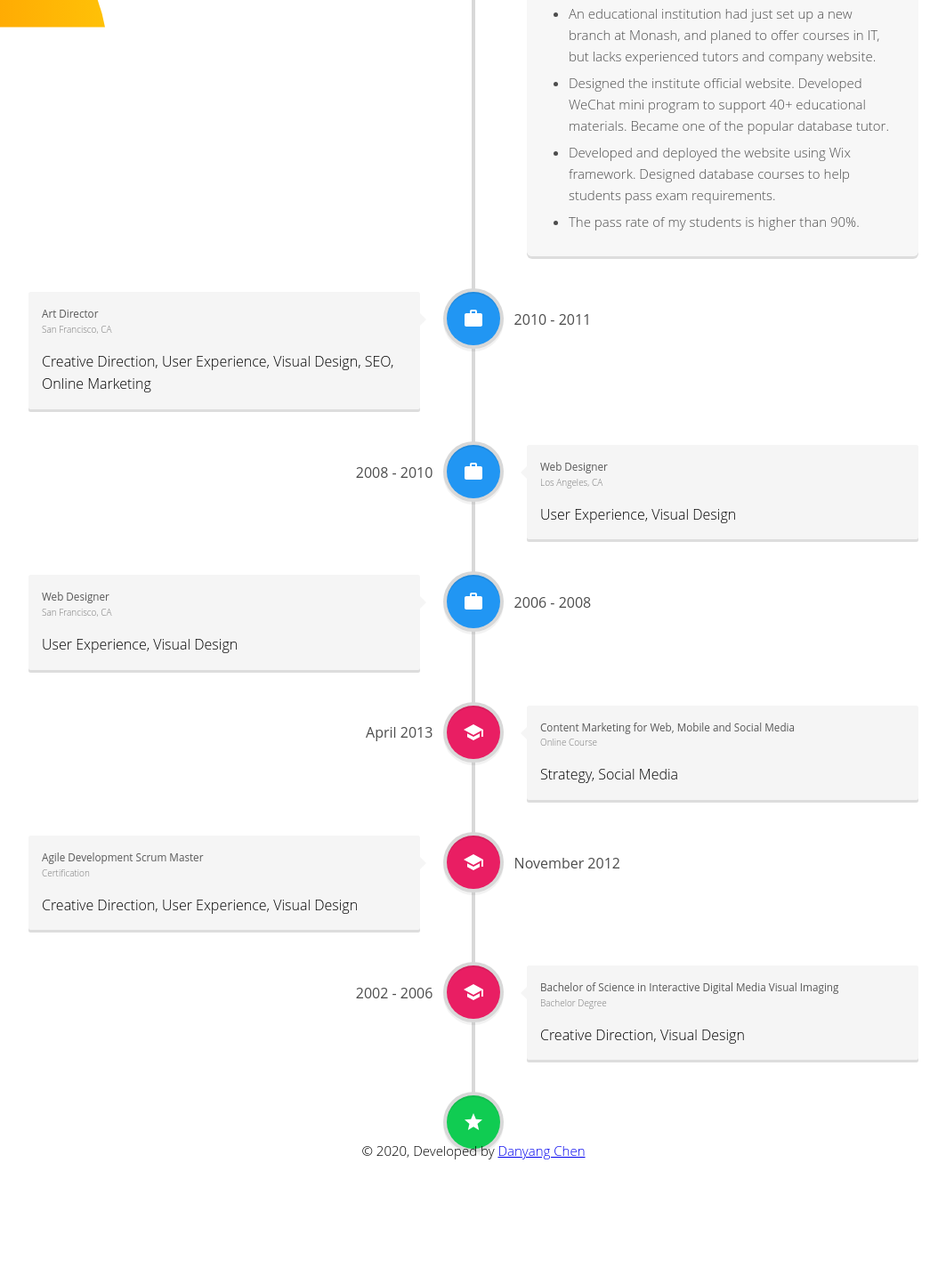
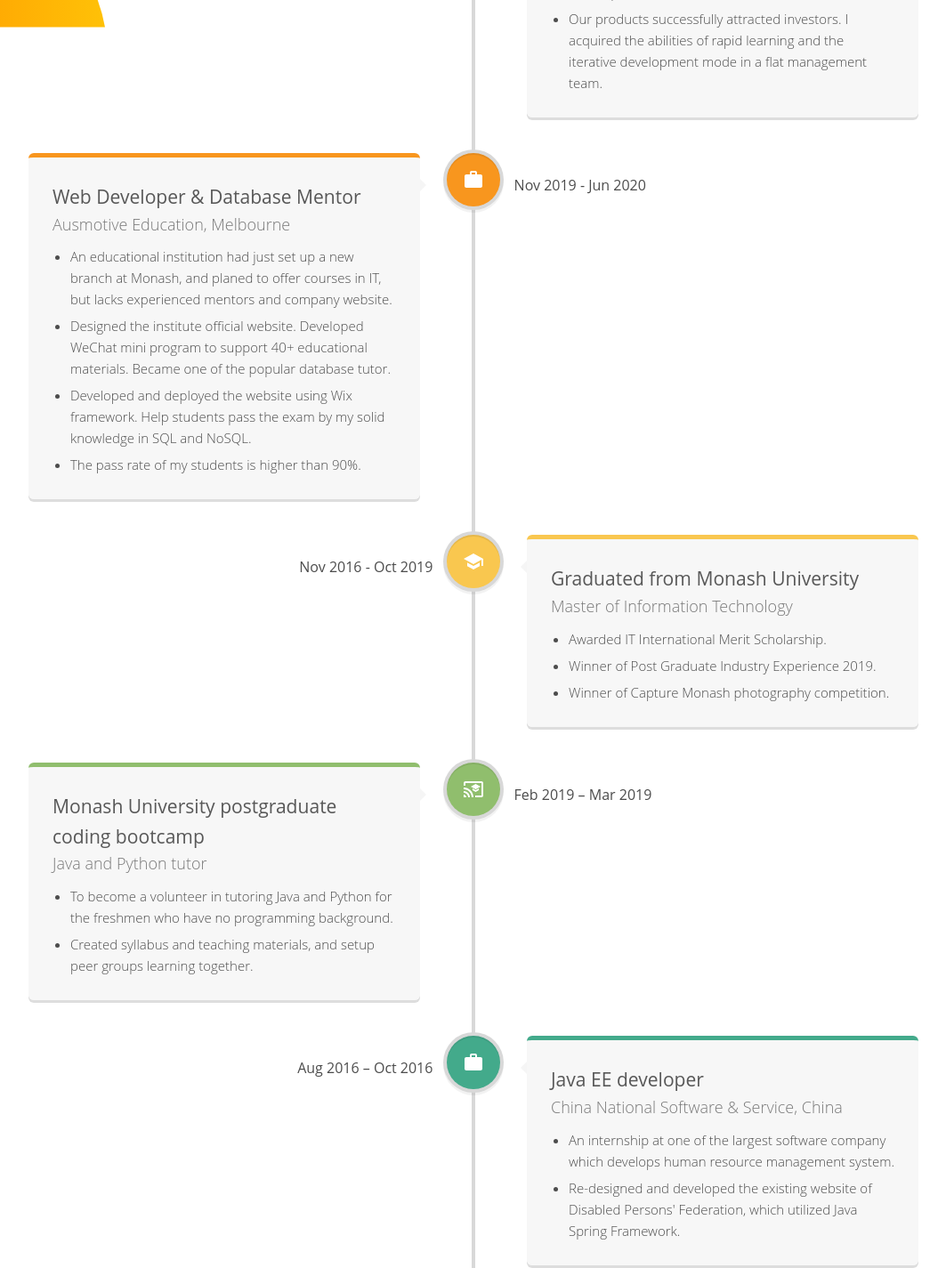
Before and after one commit to stevechanvii/mysite, a Gatsby site: page /experience in a window 1280 px wide. Shown: the part 769-2194 px from the top of the page at 89% size, without its empty margins (108-1171 px from the left). Before the commit the page ends 2074 px from the top, so only its background shows below. Built offline with nearby package versions, Linux system fonts and the light colour scheme; Gatsby itself is replaced by a stand-in of ours.

Commit message:
Bug fixes

```diff
--- /dev/null
+++ b/src/data/experience.js
@@ -0,0 +1,94 @@
+import WorkIcon from "@material-ui/icons/Work"
+import SchoolIcon from "@material-ui/icons/School"
+import BackupIcon from "@material-ui/icons/Backup"
+import CastForEducationIcon from "@material-ui/icons/CastForEducation"
+
+/* Color palettes
+ * https://coolors.co/f94144-f3722c-f8961e-f9c74f-90be6d-43aa8b-577590
+ *
+ * Icons
+ * https://material-ui.com/components/material-icons/
+ *
+ * Data formate
+{
+  title: "",
+  subtitle: "",
+  date: "",
+  content: ["", ""],
+  icon: Object,
+  color: "#"
+}
+*/
+export default [
+  {
+    title: "Acquire AWS Certificate",
+    subtitle: "Solutions Architect - Associate",
+    date: "May 2020",
+    content: [
+      "Effectively demonstrate knowledge of how to architect and deploy secure and robust applications on AWS.",
+      "Define a solution using architectural design principles based on requirements.",
+    ],
+    icon: BackupIcon,
+    color: "#F94144",
+  },
+  {
+    title: "Frontend Developer",
+    subtitle: "Codejoy, Melbourne",
+    date: "Feb 2020 - Present",
+    content: [
+      "Working at a startup which just finished product design and research, but was short of developers.",
+      "Developed an alpha Android App based on by Kotlin. Developed pose estimation games by JavaScript and P5.js framework. Collected exercises information using crawler by Python.",
+      "Being a small Agile team which need to handle urgent and unplanned tasks in a limited of time.",
+      "Our products successfully attracted investors. I acquired the abilities of rapid learning and the iterative development mode in a flat management team.",
+    ],
+    icon: WorkIcon,
+    color: "#F3722C",
+  },
+  {
+    title: "Web Developer & Database Mentor",
+    subtitle: "Ausmotive Education, Melbourne",
+    date: "Nov 2019 - Jun 2020",
+    content: [
+      "An educational institution had just set up a new branch at Monash, and planed to offer courses in IT, but lacks experienced mentors and company website.",
+      "Designed the institute official website. Developed WeChat mini program to support 40+ educational materials. Became one of the popular database tutor.",
+      "Developed and deployed the website using Wix framework. Help students pass the exam by my solid knowledge in SQL and NoSQL.",
+      "The pass rate of my students is higher than 90%.",
+    ],
+    icon: WorkIcon,
+    color: "#F8961E",
+  },
+  {
+    title: "Graduated from Monash University",
+    subtitle: "Master of Information Technology",
+    date: "Nov 2016 - Oct 2019",
+    content: [
+      "Awarded IT International Merit Scholarship.",
+      "Winner of Post Graduate Industry Experience 2019.",
+      "Winner of Capture Monash photography competition.",
+    ],
+    icon: SchoolIcon,
+    color: "#F9C74F",
+  },
+  {
+    title: "Monash University postgraduate coding bootcamp",
+    subtitle: "Java and Python tutor",
+    date: "Feb 2019 – Mar 2019",
+    content: [
+      "To become a volunteer in tutoring Java and Python for the freshmen who have no programming background.",
+      "Created syllabus and teaching materials, and setup peer groups learning together.",
+    ],
+    icon: CastForEducationIcon,
+    color: "#90BE6D",
+  },
+  {
+    title: "Java EE developer",
+    subtitle: "China National Software & Service, China",
+    date: "Aug 2016 – Oct 2016",
+    content: [
+      "An internship at one of the largest software company which develops human resource management system.",
+      "Re-designed and developed the existing website of Disabled Persons' Federation, which utilized Java Spring Framework.",
+    ],
+    icon: WorkIcon,
+    color: "#43AA8B",
+  },
+]
--- a/src/pages/experience.js
+++ b/src/pages/experience.js
@@ -3,176 +3,43 @@ import Layout from "../components/layout"
 
 import VerticalTimeline from "../components/Timeline/VerticalTimeline"
 import VerticalTimelineElement from "../components/Timeline/VerticalTimelineElement"
-
-import WorkIcon from "@material-ui/icons/Work"
-import SchoolIcon from "@material-ui/icons/School"
 import StarIcon from "@material-ui/icons/Star"
+import experience from "../data/experience"
 
 const ExperiencePage = () => {
   return (
     <Layout>
       <div className="exp">
         <VerticalTimeline>
+          {experience.map((exp, index) => (
             <VerticalTimelineElement
+              key={index}
               className="vertical-timeline-element--work"
               contentStyle={{
-              borderTop: "0.5rem solid #F4A261",
+                borderTop: `0.5rem solid ${exp.color}`,
                 borderRadius: "0.6rem",
                 fontSize: "1.8rem",
                 background: "#f5f5f5c4",
               }}
               contentArrowStyle={{ borderRight: "1.2rem solid F5F5F5" }}
-            date="Feb 2020 - Present"
-            iconStyle={{ background: "#F4A261", color: "#fff" }}
-            icon={<WorkIcon />}
+              date={exp.date}
+              iconStyle={{ background: exp.color, color: "#fff" }}
+              icon={<exp.icon />}
             >
-            <h3 className="vertical-timeline-element-title">
-              Frontend Developer
-            </h3>
+              <h3 className="vertical-timeline-element-title">{exp.title}</h3>
               <h4 className="vertical-timeline-element-subtitle">
-              Codejoy, Melbourne
+                {exp.subtitle}
               </h4>
               <ul className="exp__ul">
-              <li>
-                Working at a startup which just finished product design and
-                research, but was short of developers.
-              </li>
-              <li>
-                Developed an alpha Android App by Kotlin. Developed pose
-                estimation games by JavaScript and P5.js framework. Collected
-                exercises information using crawler by Python.
-              </li>
-              <li>
-                Being a small Agile team which need to handle urgent and
-                unplanned tasks in a limited of time.
-              </li>
-              <li>
-                Our products successfully attracted investors. I acquired the
-                abilities of rapid learning and the iterative development mode
-                in a flat management team.
-              </li>
+                {exp.content.map((details, index) => (
+                  <li key={index}>{details}</li>
+                ))}
               </ul>
             </VerticalTimelineElement>
+          ))}
+
           <VerticalTimelineElement
-            className="vertical-timeline-element--work"
-            contentStyle={{
-              borderTop: "0.5rem solid #E76F51",
-              borderRadius: "0.6rem",
-              fontSize: "1.8rem",
-              background: "#f5f5f5c4",
-            }}
-            contentArrowStyle={{ borderRight: "1.2rem solid F5F5F5" }}
-            date="Nov 2019 - Jun 2020"
-            iconStyle={{ background: "#E76F51", color: "#fff" }}
-            icon={<WorkIcon />}
-          >
-            <h3 className="vertical-timeline-element-title">
-              Web Developer & Database Tutor
-            </h3>
-            <h4 className="vertical-timeline-element-subtitle">
-              Ausmotive Education, Melbourne
-            </h4>
-            <ul className="exp__ul">
-              <li>
-                An educational institution had just set up a new branch at
-                Monash, and planed to offer courses in IT, but lacks experienced
-                tutors and company website.
-              </li>
-              <li>
-                Designed the institute official website. Developed WeChat mini
-                program to support 40+ educational materials. Became one of the
-                popular database tutor.
-              </li>
-              <li>
-                Developed and deployed the website using Wix framework. Designed
-                database courses to help students pass exam requirements.
-              </li>
-              <li>The pass rate of my students is higher than 90%.</li>
-            </ul>
-          </VerticalTimelineElement>
-          <VerticalTimelineElement
-            className="vertical-timeline-element--work"
-            date="2010 - 2011"
-            iconStyle={{ background: "rgb(33, 150, 243)", color: "#fff" }}
-            icon={<WorkIcon />}
-          >
-            <h3 className="vertical-timeline-element-title">Art Director</h3>
-            <h4 className="vertical-timeline-element-subtitle">
-              San Francisco, CA
-            </h4>
-            <p>
-              Creative Direction, User Experience, Visual Design, SEO, Online
-              Marketing
-            </p>
-          </VerticalTimelineElement>
-          <VerticalTimelineElement
-            className="vertical-timeline-element--work"
-            date="2008 - 2010"
-            iconStyle={{ background: "rgb(33, 150, 243)", color: "#fff" }}
-            icon={<WorkIcon />}
-          >
-            <h3 className="vertical-timeline-element-title">Web Designer</h3>
-            <h4 className="vertical-timeline-element-subtitle">
-              Los Angeles, CA
-            </h4>
-            <p>User Experience, Visual Design</p>
-          </VerticalTimelineElement>
-          <VerticalTimelineElement
-            className="vertical-timeline-element--work"
-            date="2006 - 2008"
-            iconStyle={{ background: "rgb(33, 150, 243)", color: "#fff" }}
-            icon={<WorkIcon />}
-          >
-            <h3 className="vertical-timeline-element-title">Web Designer</h3>
-            <h4 className="vertical-timeline-element-subtitle">
-              San Francisco, CA
-            </h4>
-            <p>User Experience, Visual Design</p>
-          </VerticalTimelineElement>
-          <VerticalTimelineElement
-            className="vertical-timeline-element--education"
-            date="April 2013"
-            iconStyle={{ background: "rgb(233, 30, 99)", color: "#fff" }}
-            icon={<SchoolIcon />}
-          >
-            <h3 className="vertical-timeline-element-title">
-              Content Marketing for Web, Mobile and Social Media
-            </h3>
-            <h4 className="vertical-timeline-element-subtitle">
-              Online Course
-            </h4>
-            <p>Strategy, Social Media</p>
-          </VerticalTimelineElement>
-          <VerticalTimelineElement
-            className="vertical-timeline-element--education"
-            date="November 2012"
-            iconStyle={{ background: "rgb(233, 30, 99)", color: "#fff" }}
-            icon={<SchoolIcon />}
-          >
-            <h3 className="vertical-timeline-element-title">
-              Agile Development Scrum Master
-            </h3>
-            <h4 className="vertical-timeline-element-subtitle">
-              Certification
-            </h4>
-            <p>Creative Direction, User Experience, Visual Design</p>
-          </VerticalTimelineElement>
-          <VerticalTimelineElement
-            className="vertical-timeline-element--education"
-            date="2002 - 2006"
-            iconStyle={{ background: "rgb(233, 30, 99)", color: "#fff" }}
-            icon={<SchoolIcon />}
-          >
-            <h3 className="vertical-timeline-element-title">
-              Bachelor of Science in Interactive Digital Media Visual Imaging
-            </h3>
-            <h4 className="vertical-timeline-element-subtitle">
-              Bachelor Degree
-            </h4>
-            <p>Creative Direction, Visual Design</p>
-          </VerticalTimelineElement>
-          <VerticalTimelineElement
-            iconStyle={{ background: "rgb(16, 204, 82)", color: "#fff" }}
+            iconStyle={{ background: "#577590", color: "#fff" }}
             icon={<StarIcon />}
           />
         </VerticalTimeline>
--- a/src/pages/index.js
+++ b/src/pages/index.js
@@ -24,9 +24,8 @@ const IndexPage = () => (
         <div className="home__main__intro">
           <p className="home__main__intro__desc">
             Hi I'm Steve, welcome to my portfolio. I am a front-end developer
-            who loves photography and creating. Lorem ipsum dolor, sit amet
-            consectetur adipisicing elit. Consectetur veniam eum assumenda
-            libero quod recusandae laboriosam voluptates.
+            who loves photography and creating. To become a full-stack developer
+            & network security specialist will be my long-term goal.
           </p>
           <a
             href={resume}
--- a/src/styles/pages/_experiences.scss
+++ b/src/styles/pages/_experiences.scss
@@ -1,5 +1,6 @@
 .exp {
   margin-top: 4rem;
+  margin-bottom: 2rem;
 
   &__ul {
     list-style-position: outside;
```
Also changed, not shown: src/data/experience.md (+4 -5 lines), src/pages/post-one/index.md (+1 -1 lines). Lines whose indentation alone changed are shown as unchanged.
